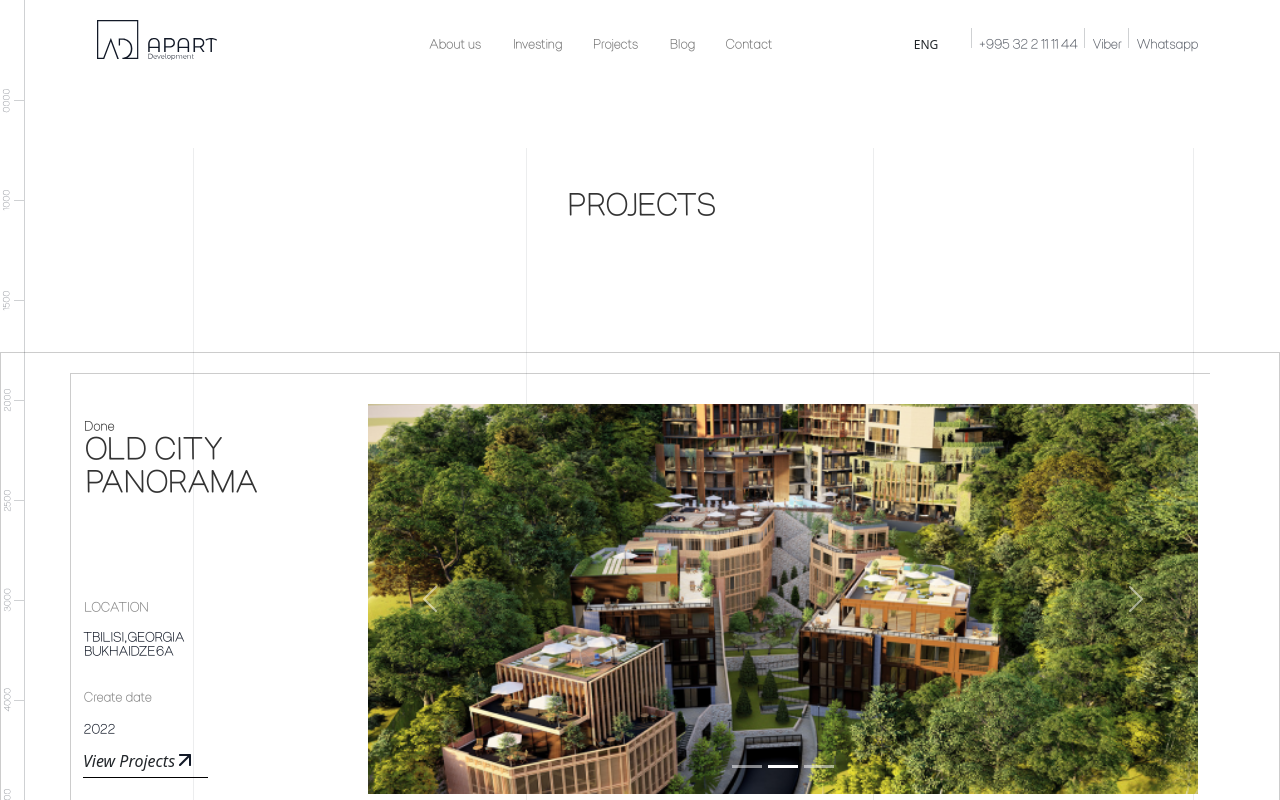
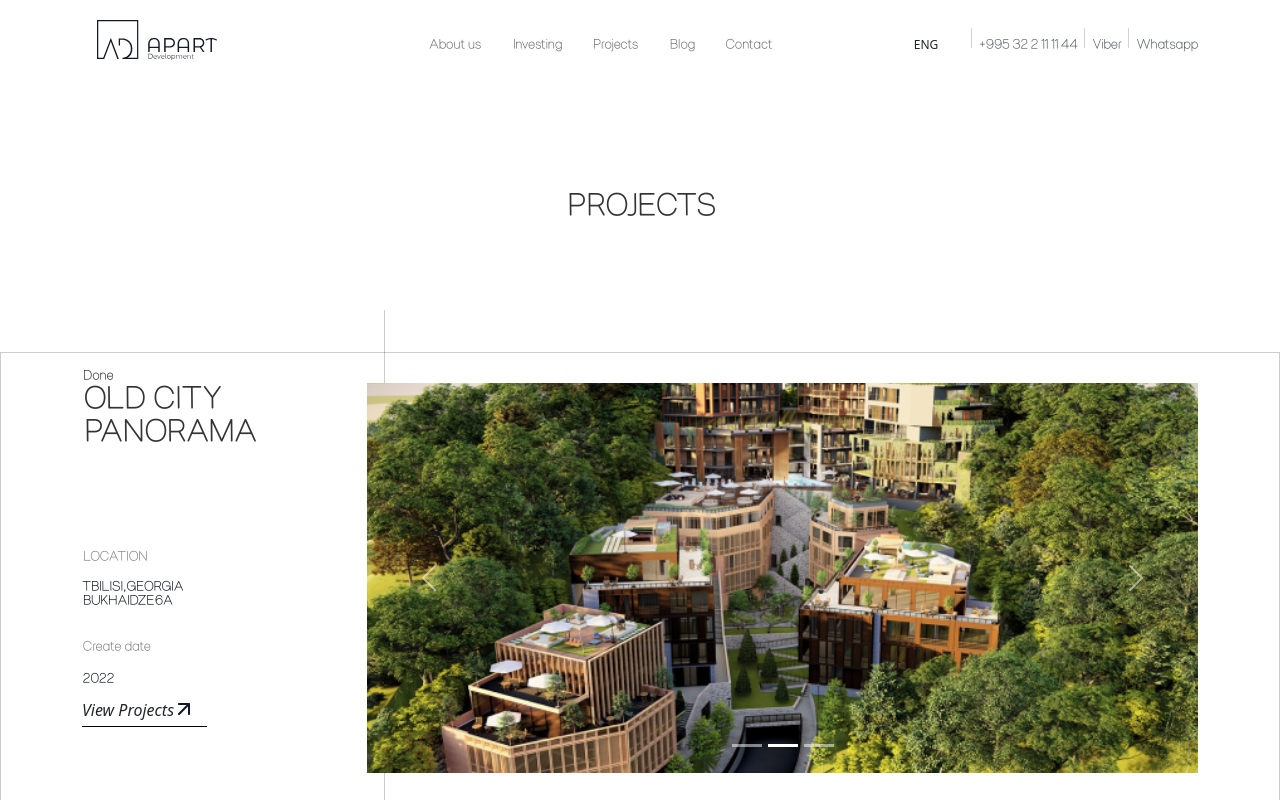
Before and after one commit to G-Apxo/Apart, a Next.js app: page /Projects in a window 1280 px wide. Shown: the top 800 px of the page. Built offline with nearby package versions, Linux system fonts and the light colour scheme.

Commit message:
magic line

```diff
--- a/pages/Projects.jsx
+++ b/pages/Projects.jsx
@@ -21,7 +21,9 @@ import Image from "next/image";
 import Link from "next/link";
 const Projects = () => {
   return (
-    <Layout>
+    <Layout className="line-test">
+      <div className="line-creator"></div>
+
       <Container className="projects-title-distance">
         <Row>
           <h3 className="text-center">PROJECTS</h3>
@@ -60,7 +62,7 @@ const Projects = () => {
                   </Link>
                 </div>
               </Col>
-              <Col xs="9">
+              <Col xs="9" className="projects-margin-fixer">
                 <Carousel style={{ opacity: 1 }}>
                   <Carousel.Item className="fuul__width">
                     <Image src={Slide1} alt="banner immage" className="full_width" />
--- a/styles/globals.css
+++ b/styles/globals.css
@@ -8,7 +8,7 @@ body {
   background: #fff;
   -webkit-font-smoothing: antialiased;
   overflow-x: hidden;
-  background-image: url("../assets/backgound.svg");
+  /* background-image: url("../assets/backgound.svg"); */
   background-repeat: no-repeat;
   font-family: "rockridge";
 }
@@ -665,10 +665,8 @@ a.nav-link {
   background: #f5f5f5;
 }
 .container-borderer {
-  border-left: 1px solid rgba(0, 0, 0, 0.2);
-  border-top: 1px solid rgba(0, 0, 0, 0.2);
-  border-bottom: 1px solid rgba(0, 0, 0, 0.2);
-  padding: 30px;
+  /* padding: 30px; */
+  margin: 0;
 }
 /* .container-borderer:last-child {
   border-bottom: 1px solid black;
@@ -858,3 +856,17 @@ projects--texts__create {
 .blog-single-blog {
   margin-bottom: 20px;
 }
+.line-test {
+  position: relative;
+}
+.line-creator {
+  border-left: 1px solid rgba(0, 0, 0, 0.2);
+  height: 181%;
+  position: absolute;
+  margin-left: 30%;
+  top: 38.7%;
+}
+.projects-margin-fixer {
+  padding-bottom: 30px;
+  padding-top: 30px;
+}
```
